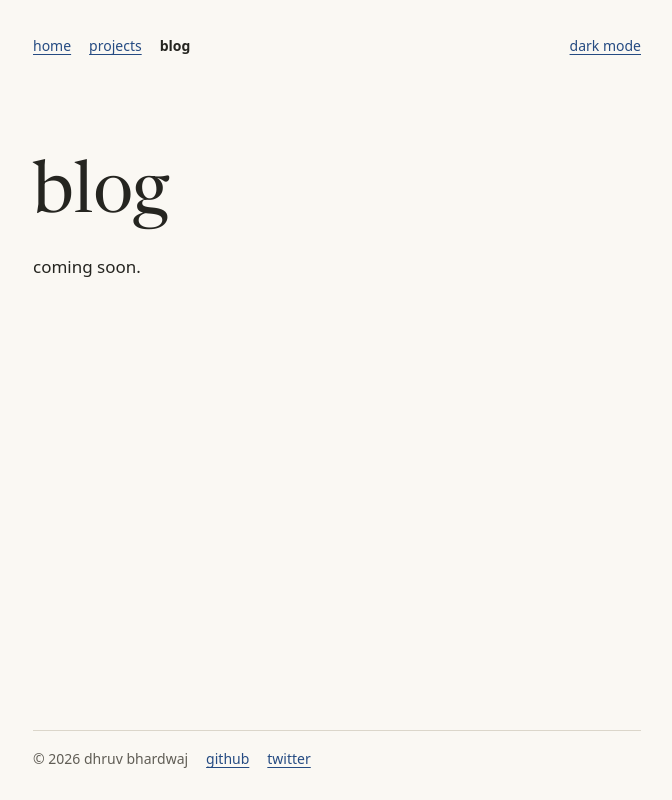
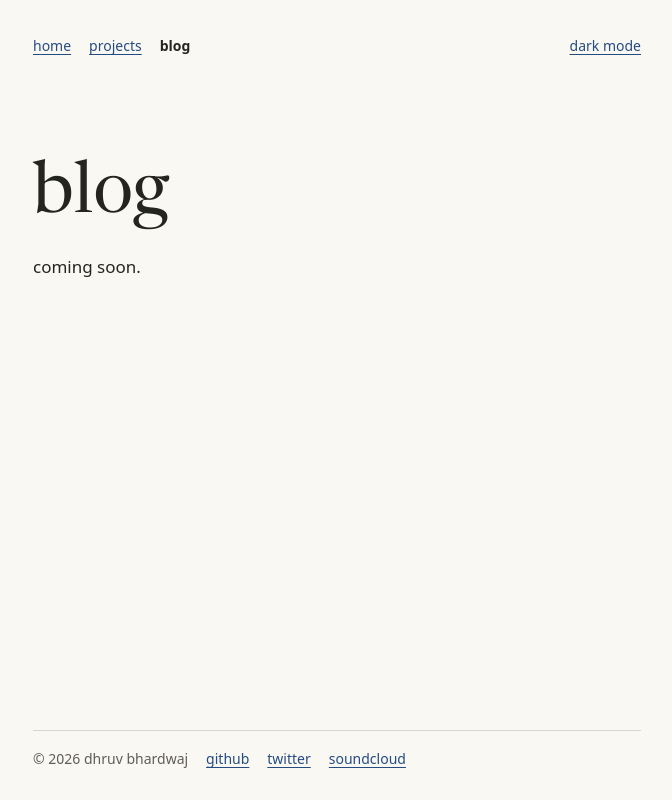
Before and after one commit to dhruvbhrdwj/dhruv-bhardwaj-personal, a plain HTML site: page blog.html in a window 1280 px wide. Shown: the whole page, without its empty margins (303-975 px from the left). Drawn offline with Linux system fonts and the light colour scheme.

Commit message:
Add SoundCloud link to site footer

```diff
--- a/blog.html
+++ b/blog.html
@@ -28,6 +28,7 @@
     <span>© 2026 dhruv bhardwaj</span>
     <a href="https://github.com/dhruvbhrdwj">github</a>
     <a href="https://x.com/_DhruvBhardwaj_">twitter</a>
+    <a href="https://on.soundcloud.com/5lHmh4T0WSUriXFl4X">soundcloud</a>
   </footer>
 </body>
 </html>
```
Also changed, not shown: index.html (+1 -0 lines), projects.html (+1 -0 lines).
